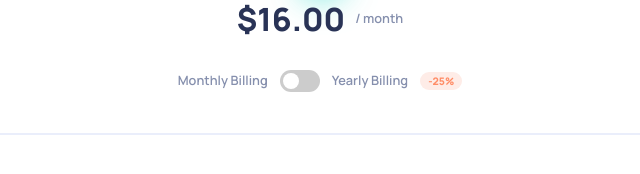
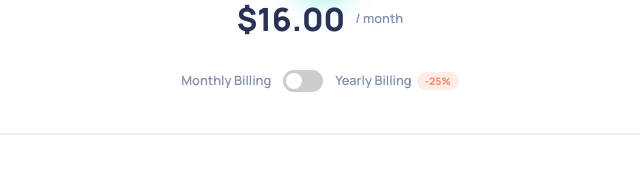
Before and after one commit to jeremylloyd/Frontend-Mentor-Interactive-Pricing-Component, a plain HTML site: page index.html in a window 1280 px wide. Shown: the part 339-513 px from the top of the page, 320-960 px from the left. Drawn offline with Linux system fonts and the light colour scheme.

Commit message:
improved styling of the discount row

```diff
--- a/style.css
+++ b/style.css
@@ -102,12 +102,16 @@ body {
 .calc__discount {
 	display: flex;
 	align-items: center;
-	gap: 12px;
+	gap: 5px;
 }
 
 .calc__hr {
 	border: solid 1px var(--theme-lightergreyblue);
 	width: 100%;
+}
+
+.calc__label {
+	white-space: nowrap;
 }
 
 .calc__label--monthly {
@@ -261,6 +265,7 @@ body {
 	flex-shrink: 0;
   width: 40px;
   height: 22px;
+	margin: 0 7px;
 }
 
 
```
